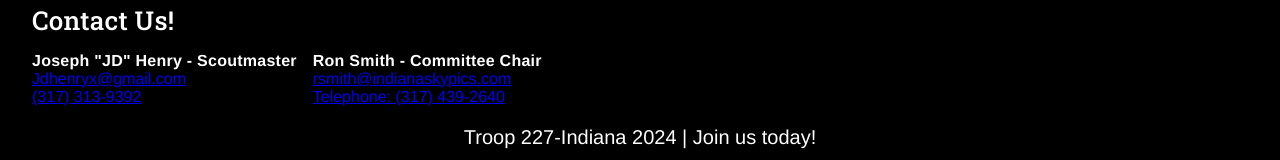
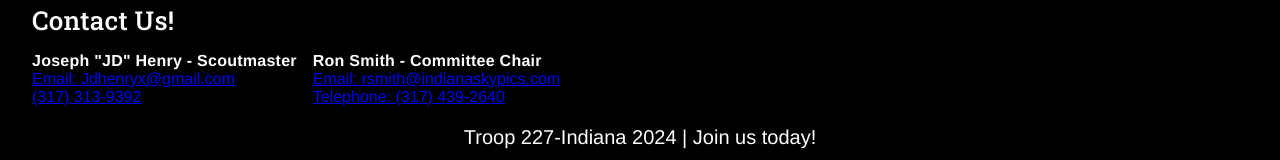
Before and after one commit to SATroop227Media/WebpageTroop227, a React (Vite) app: page / in a window 1280 px wide. Shown: the part 4348-4508 px from the top of the page. Built offline with nearby package versions, Linux system fonts and the light colour scheme.

Commit message:
footer content

```diff
--- a/src/components/Footer.tsx
+++ b/src/components/Footer.tsx
@@ -7,12 +7,12 @@ export default function Footer() {
       <ul className="cta__contact-wrapper">
         <li>
           <h4>Joseph "JD" Henry - Scoutmaster</h4>
-          <a href="mailto:Jdhenryx@gmail.com?subject=Joining Troop 227">Jdhenryx@gmail.com</a>
+          <a href="mailto:Jdhenryx@gmail.com?subject=Joining Troop 227">Email: Jdhenryx@gmail.com</a>
           <a href="tel:3173139392">(317) 313-9392</a>
         </li>
         <li>
           <h4>Ron Smith - Committee Chair</h4>
-          <a href="mailto:rsmith@indianaskypics.com?subject=Joining Troop 227">rsmith@indianaskypics.com</a>
+          <a href="mailto:rsmith@indianaskypics.com?subject=Joining Troop 227">Email: rsmith@indianaskypics.com</a>
           <a href="tel:3174392640">Telephone: (317) 439-2640</a>
         </li>
       </ul>
```
